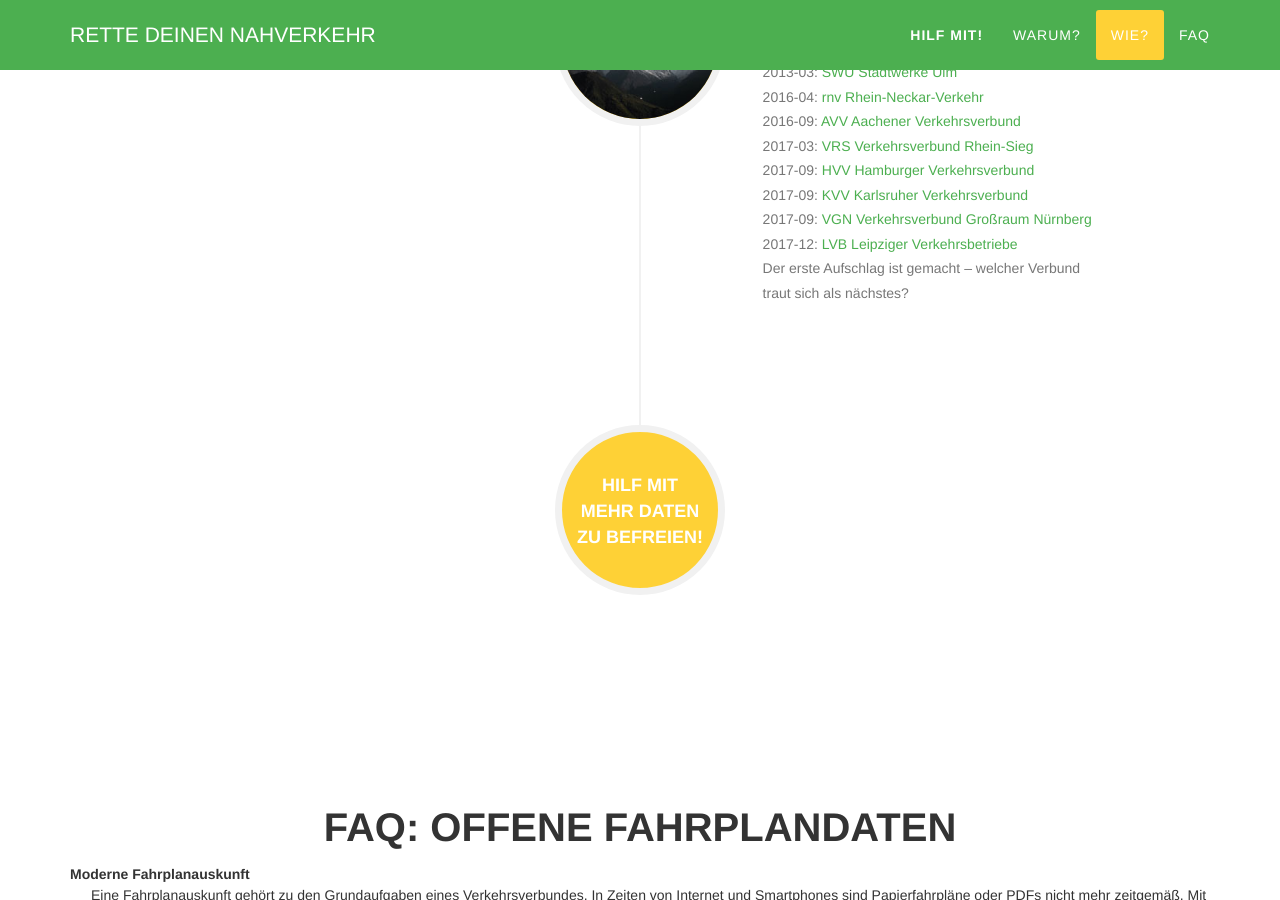
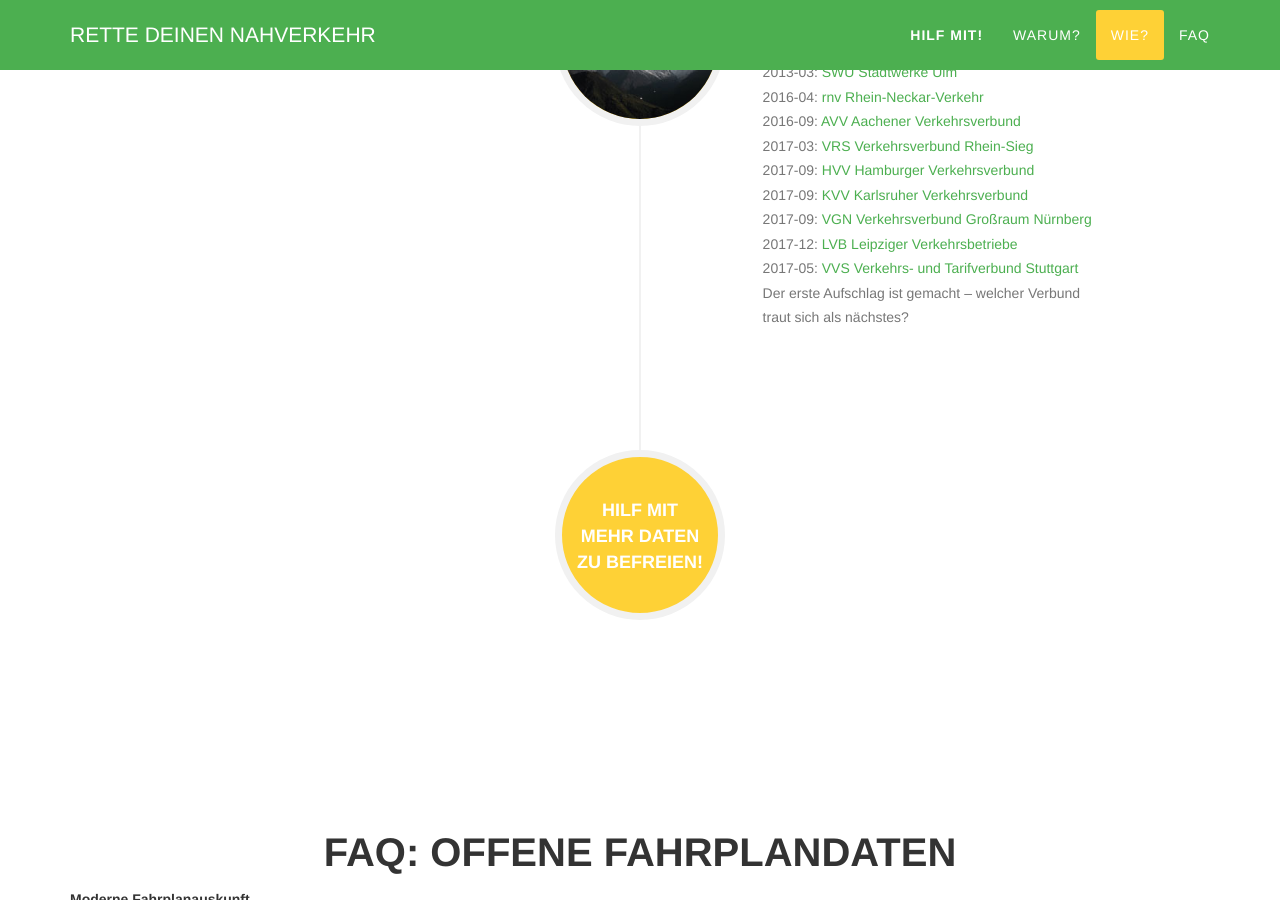
Before and after one commit to okfde/rettedeinennahverkehr, a Jekyll site: the page built from index.html, in a window 1280 px wide and 900 px high, scrolled down 3587 px. Built offline with Jekyll 4.4.1, drawn with Linux system fonts in a browser that asks for light colours; comment, search, counter and statistics services are not loaded.

Commit message:
added VVS

```diff
--- a/_includes/how.html
+++ b/_includes/how.html
@@ -81,6 +81,8 @@
                                         <br>
                                         2017-12: <a href="https://opendata.leipzig.de/dataset/lvb-fahrplandaten">LVB Leipziger Verkehrsbetriebe</a>
                                         <br>
+                                        2017-05: <a href="https://www.openvvs.de/dataset/gtfs-daten">VVS Verkehrs- und Tarifverbund Stuttgart</a>
+                                        <br>
                                         Der erste Aufschlag ist gemacht – welcher Verbund traut sich als nächstes?
                                     </p>
                                 </div>
```
